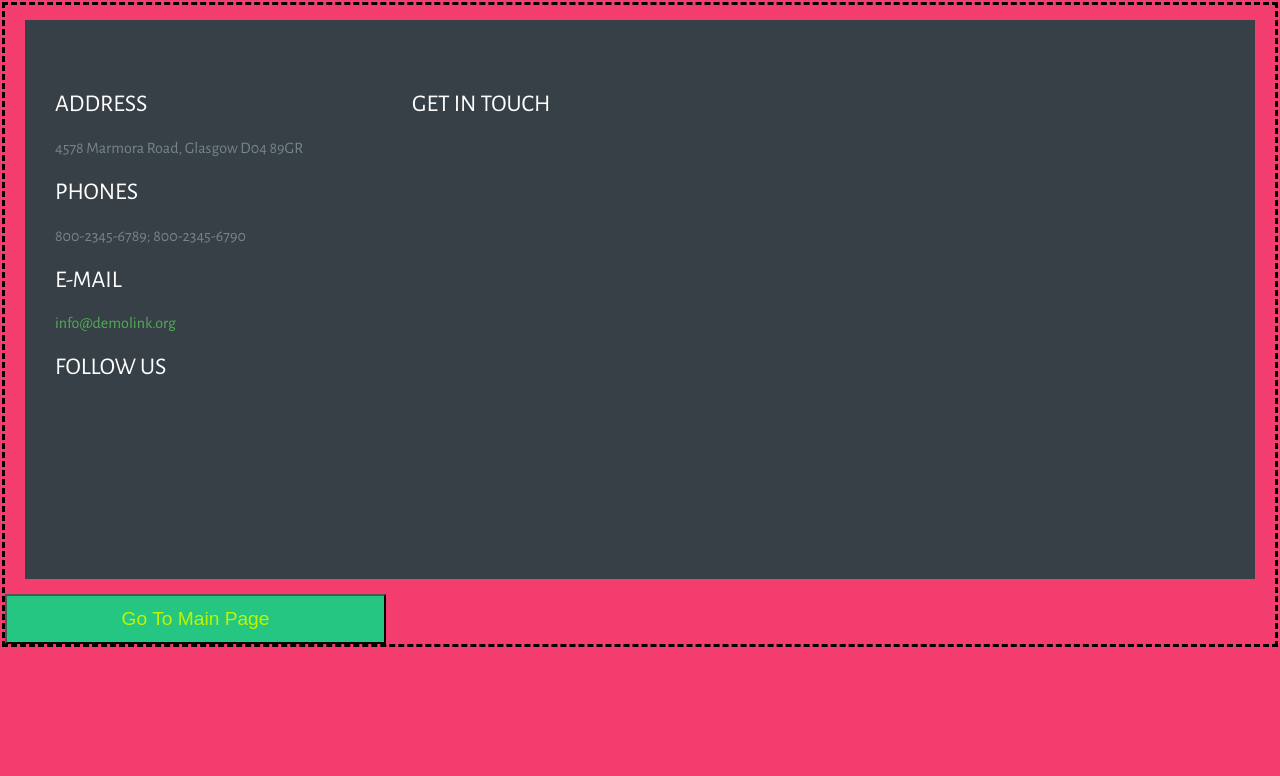
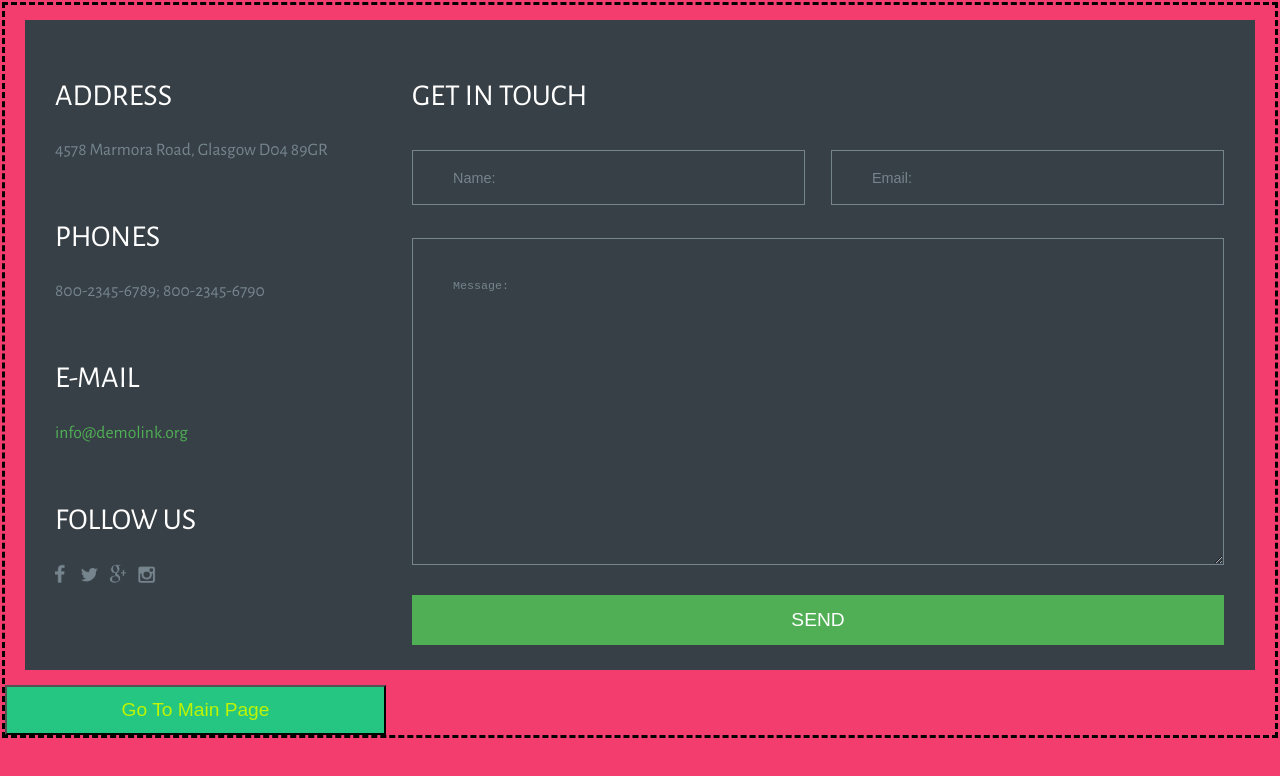
Before and after one commit to rschwilm/rschwilm.github.io, a plain HTML site: page Components/contact_form/contact_form.html in a window 1280 px wide. Drawn offline with nearby package versions, Linux system fonts and the light colour scheme.

Commit message:
contact form completed

```diff
--- a/Components/contact_form/contact_form.css
+++ b/Components/contact_form/contact_form.css
@@ -37,7 +37,7 @@ button > a:hover{
 section{
 	background-color: #374046;
 	width: 1230px;
-	height: 559px;
+	height: 650px;
 	margin: auto;
 	margin-top: 15px;
 	margin-bottom: 15px;
@@ -49,25 +49,73 @@ h1{
 	color: #fff;
 	text-transform: uppercase;
 	font-weight:300;
+	margin-top: 58px;
+	font-size: 1.9em;
 }
 
 p{
 	color: #75848d;
+	margin-top: 25px;
+	font-size: 1.1em;
 }
 
 #green{
 	color: #50ae55;
 }
 
+ul{
+
+}
+
+ul li{
+	position: relative;
+	left: -45px;
+	display: inline-block;
+	margin-right: 5px;
+}
+
+
+
 #left{
 	width: 357px;
 	float: left;
 	padding-left: 30px;
-	padding-top: 50px;
 }
 
 #right{
 	width: 843px;
 	float: right;
-	padding-top: 50px;
 }
+
+input{
+	background-color: #374046;
+	color: #75848d;
+	padding-left: 40px;
+	height: 51px;
+	width: 349px;
+	margin-right: 26px;
+	margin-top: 11px;
+	border: solid thin #75848d;
+	font-size: 0.9em;
+}
+
+textarea{
+	background-color: #374046;
+	height: 245px;
+	width: 730px;
+	color: #75848d;
+	margin-top: 33px;
+	border: solid thin #75848d;
+	padding:40px;
+	font-size: 0.9em;
+}
+
+form button{
+	background-color: #50ae55;
+	text-transform: uppercase;
+	color: #fff;
+	width: 812px;
+	font-weight: 300;
+	border: none;
+	margin-top: 25px;
+}
--- a/Components/contact_form/contact_form.html
+++ b/Components/contact_form/contact_form.html
@@ -17,10 +17,20 @@
             <h1>E-Mail</h1>
             <p id="green">info@demolink.org</p>
             <h1>Follow Us</h1>
-            <p></p>
+            <ul>
+            	<li><a href=""><img src="facebook.png" alt="facebook" width= "21" height= "21"/></a></li>
+                <li><a href=""><img src="twitter.png" alt="twitter" width= "21" height= "21"/></a></li>
+                <li><a href=""><img src="google.png" alt="google" width= "21" height= "21"/></a></li>
+                <li><a href=""><img src="instagram.png" alt="instagram" width= "21" height= "21"/></a></li>
+            </ul>
         </div>
         <div id="right">
         	<h1>Get in touch</h1>
+            <form>
+            	<input type="text" value="Name:"><input type="email" value="Email:"><br>
+                <textarea>Message:</textarea>
+                <button>Send</button>
+            </form>
         </div>
     </section>
 	<button><a href="../../index.html">Go To Main Page</a></button>
```
Also changed, not shown: Components/contact_form/facebook.png (added), Components/contact_form/google.png (added), Components/contact_form/instagram.png (added), Components/contact_form/twitter.png (added).
